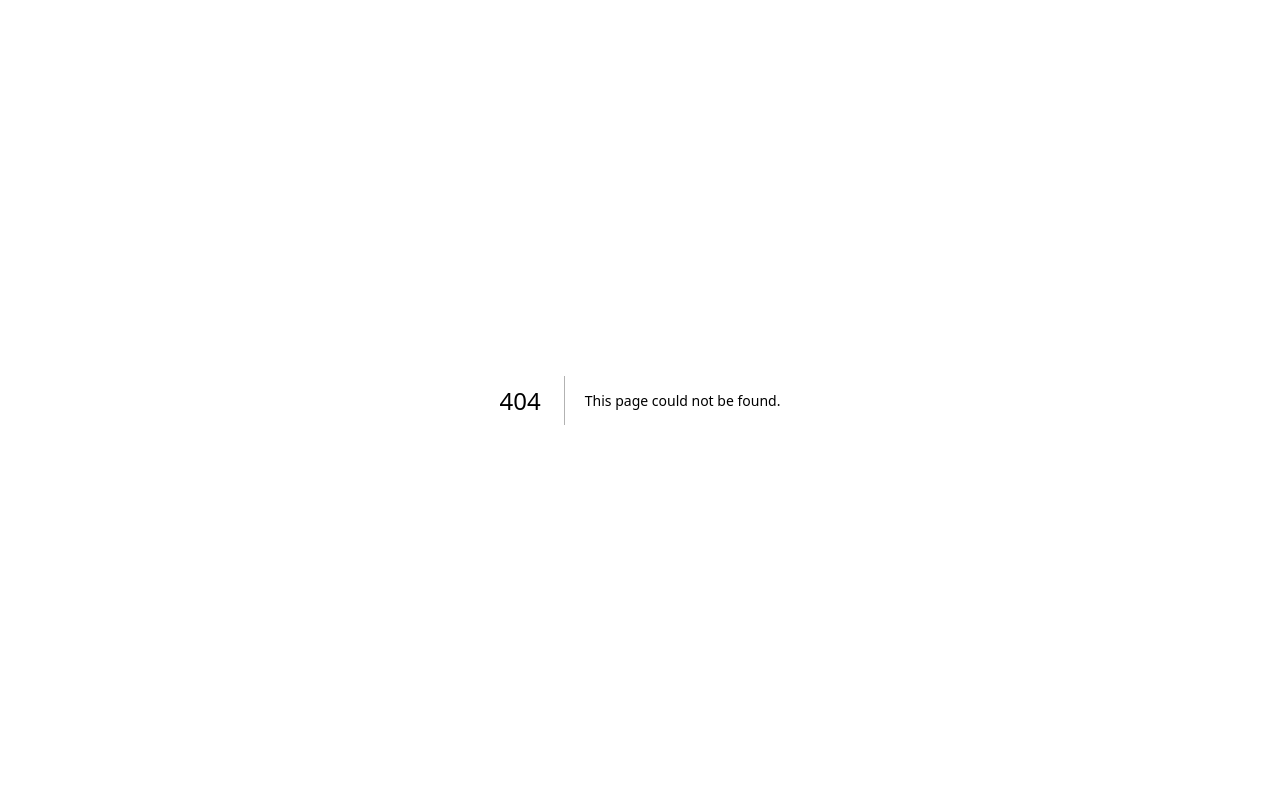
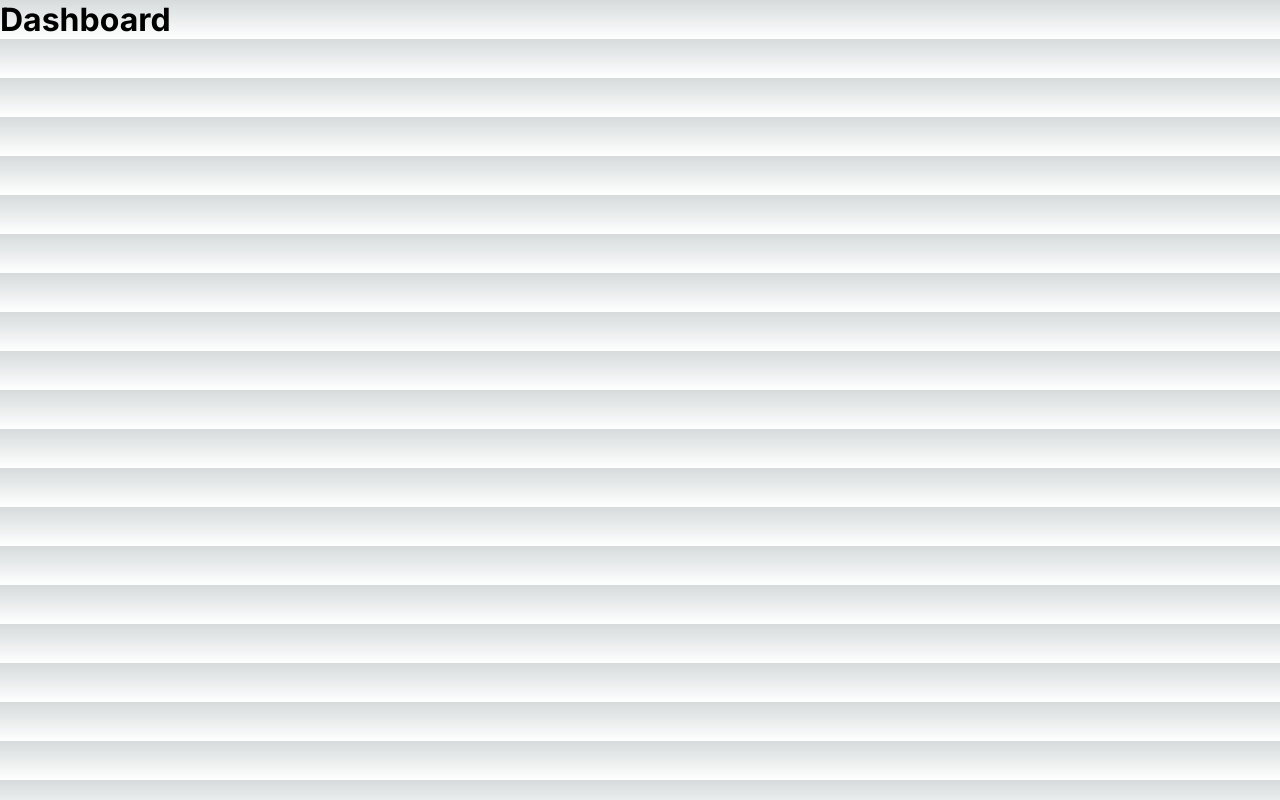
Before and after one commit to gabsghidini/budget, a Next.js app: page /dashboard in a window 1280 px wide. Before the commit this address had no page. Built offline with nearby package versions, Linux system fonts and the light colour scheme.

Commit message:
FEAT: Dashboard

```diff
--- /dev/null
+++ b/app/dashboard/page.tsx
@@ -0,0 +1,12 @@
+import React from "react";
+
+const DashboardPage = () => {
+	return (
+		<div>
+			<h1>Dashboard</h1>
+			{/* Adicione os componentes e conteúdo do seu dashboard aqui */}
+		</div>
+	);
+};
+
+export default DashboardPage;
--- a/app/login/page.tsx
+++ b/app/login/page.tsx
@@ -1,4 +1,3 @@
-"use client";
 import React, { useState } from "react";
 import { useRouter } from "next/navigation";
 import * as S from "./styles";
```
